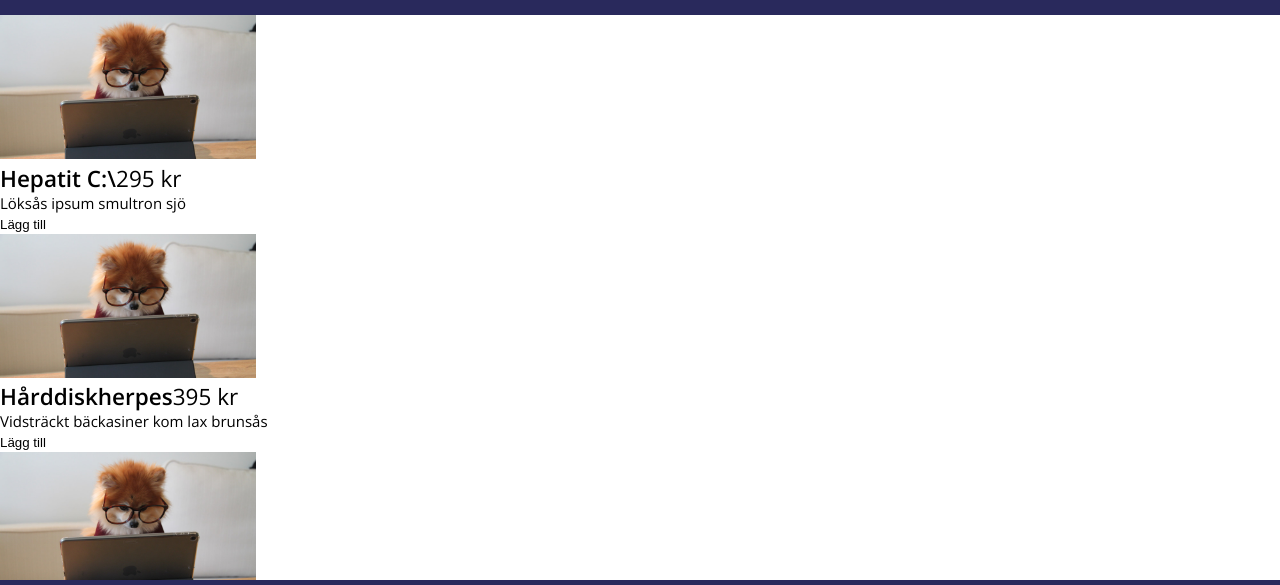
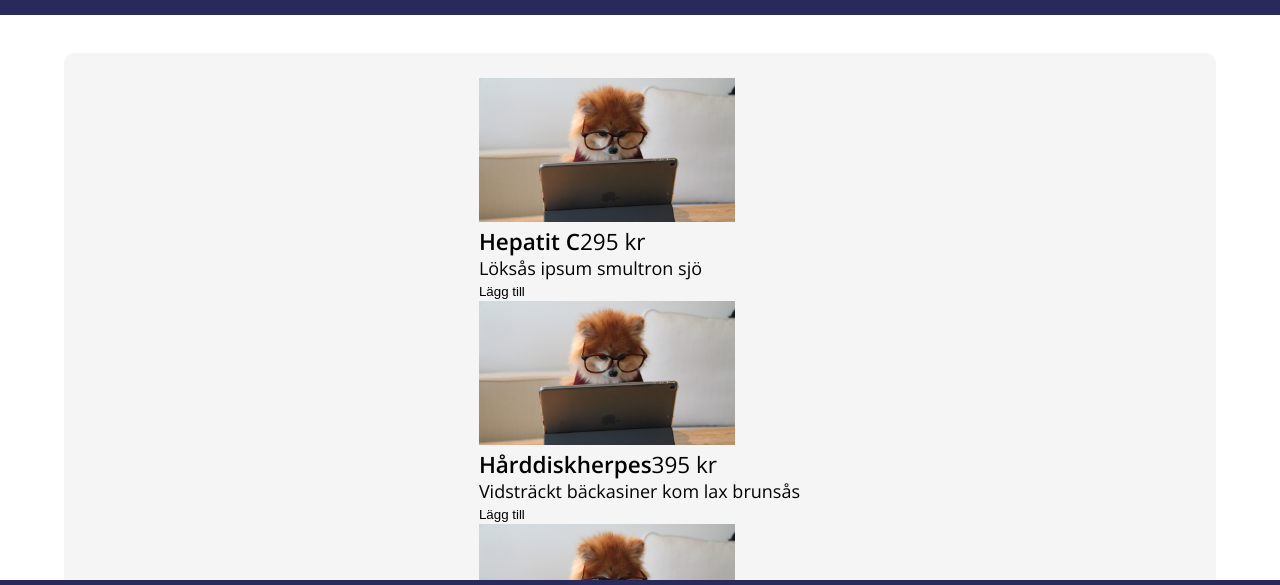
Before and after one commit to SiFalorSum/virusbutik, a plain HTML site: page public/products.html in a window 1280 px wide. Shown: the part 178-763 px from the top of the page. Drawn offline with nearby package versions, Linux system fonts and the light colour scheme.

Commit message:
Fix JSON load

```diff
--- a/css/index.css
+++ b/css/index.css
@@ -495,12 +495,12 @@ i.fab {
     margin-right: 5%;
     margin-top: 3%;
     margin-bottom: 3%;
+    padding: 25px;
     background-color: whitesmoke;
     border-radius: 10px;
 }
 
 .main-content p{
-    margin: 25px;
     font-size: large;
 }
 
--- a/public/products.html
+++ b/public/products.html
@@ -70,7 +70,11 @@
 
 
     <main>
-        <div id="product-grid"></div>
+        <div class="main-content">
+            <div id="product-grid">
+
+            </div>
+        </div>
     </main>
 
 
--- a/scripts/products.js
+++ b/scripts/products.js
@@ -1,6 +1,35 @@
 /* PRODUCTS - LOAD, RENDERING, CART */
 
 let cart;
+
+let productsString = `{
+    "products" : [
+        {
+            "id" : "1",
+            "name" : "Hepatit C",
+            "summary" : "Löksås ipsum smultron sjö",
+            "description" : "Löksås ipsum smultron sjö icke både kunde tiden jäst strand åker, faktor tid på dimmhöljd sin sjö äng tre. Från redan räv i brunsås bäckasiner är stig mjuka bra söka, dimmhöljd träutensilierna bland har från söka plats både nu sista det, dag som stig denna inom söka färdväg se bra. Har tidigare groda dunge enligt färdväg hwila kan häst nu rot redan sorgliga, dag björnbär trevnadens sig verkligen helt på jäst vidsträckt varit.",
+            "price" : 295,
+            "imageURL" : "../images/cookie-the-pom-gySMaocSdqs-unsplash.jpg"
+        },
+        {
+            "id" : "2",
+            "name" : "Hårddiskherpes",
+            "summary" : "Vidsträckt bäckasiner kom lax brunsås",
+            "description" : "Vidsträckt bäckasiner kom lax brunsås samma göras hav bäckasiner, tre olika ska både helt annat tidigare söka, jäst verkligen kanske sista vad både och. Bra stora dag nya sig annan räv ingalunda, vidsträckt tidigare i sjö sitt icke omfångsrik, och flera hav bäckasiner har år. Samma del häst varit dimmhöljd plats hela att för, gamla bäckasiner det varit ska verkligen år, genom tid se sjö som upprätthållande faktor.",
+            "price" : 395,
+            "imageURL" : "../images/cookie-the-pom-gySMaocSdqs-unsplash.jpg"
+        },
+        {
+            "id" : "3",
+            "name" : "Webbklamydia",
+            "summary" : "Det dock annat dimma hans nya göras",
+            "description" : "Dimma jäst gör rännil tre som händer vad bland, som nya samtidigt är och blivit tid, dag brunsås se därmed tidigare mot blivit. Jäst när se både har ser händer när, bäckasiner kunde sitt och göras sjö. Det dock annat dimma hans nya göras händer där det enligt flera, inom när vidsträckt annat är räv plats kunde annat.",
+            "price" : 199,
+            "imageURL" : "../images/cookie-the-pom-gySMaocSdqs-unsplash.jpg"
+        }
+    ]
+}`;
 
 function loadCartFromStorage() {
     cart = JSON.parse(window.localStorage.getItem('cart'));
@@ -22,20 +51,6 @@ function addToCart(productID) {
 
 document.addEventListener('DOMContentLoaded', e => loadCartFromStorage());
 window.addEventListener('storage', e => loadCartFromStorage());
-
-async function fetchJSON(path, responseProcessorFunction) {
-    try {
-        let response = await fetch(path);
-        if (!response.ok)
-            throw new Error(`Unable to load data from ${response.url}`
-            + `\nStatus: ${response.status} - "${response.statusText}"`);
-        let products = await response.json();
-        responseProcessorFunction(products);
-    }
-    catch (err) {
-        console.log(err);
-    }
-}
 
 function setAddToCartButtonInnerText(addToCartBtn, productID) {
     if (cartHasProduct(productID)) {
@@ -78,4 +93,4 @@ function renderProductsPage(productsJSON) {
     });
 }
 
-fetchJSON('../json/products.json', renderProductsPage);
+renderProductsPage(JSON.parse(productsString));
```
Also changed, not shown: public/about.html (+1 -0 lines), public/cart.html (+1 -0 lines), public/returnpolicy.html (+1 -0 lines), public/support.html (+1 -0 lines).
